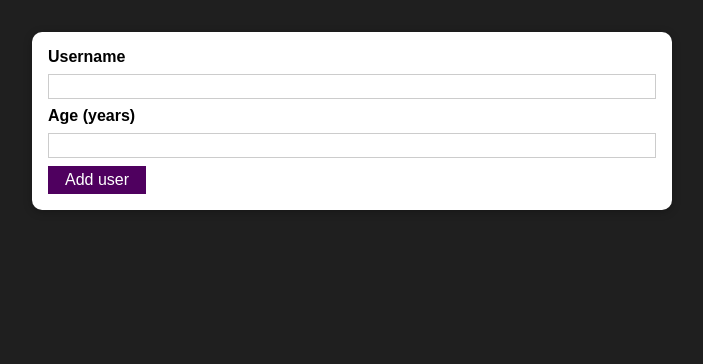
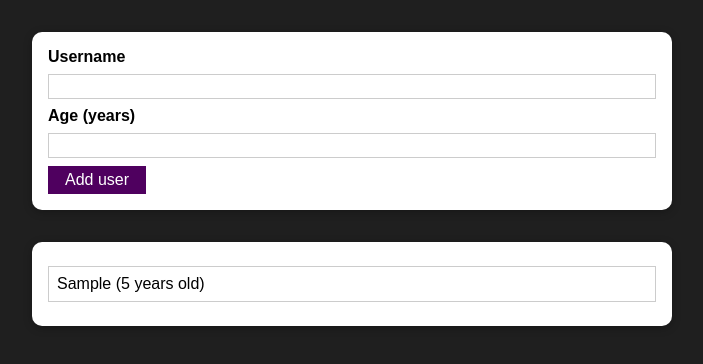
Before and after one commit to Razieh-Abedi/add-user-app, a React (Create React App) app: page / in a window 1280 px wide. Both pictures are taken after typing "Sample", "5" into the empty fields and a click on the button "Add user". Shown: the top 364 px of the page, without its empty margins (288-991 px from the left). Built offline with nearby package versions, Linux system fonts and the light colour scheme.

Commit message:
added users list to the UI

```diff
--- a/src/App.js
+++ b/src/App.js
@@ -1,10 +1,23 @@
-import React from "react";
+import React, { useState } from "react";
 import AddUser from "./components/users/AddUser";
+import UsersList from "./components/users/UsersList";
 
 function App() {
+  const [usersList, setUsersList] = useState([]);
+
+  const addUserHandler = (uName, uAge) => {
+    setUsersList((prevUsersList) => {
+      return [
+        ...prevUsersList,
+        { name: uName, age: uAge, id: Math.random().toString() },
+      ];
+    });
+  };
+
   return (
     <div>
-      <AddUser />
+      <AddUser onAddUser={addUserHandler} />
+      <UsersList users={usersList} />
     </div>
   );
 }
--- a/src/components/users/AddUser.js
+++ b/src/components/users/AddUser.js
@@ -3,7 +3,7 @@
 import classes from "./AddUser.module.css";
 import Button from "../UI/Button";
 
-const AddUser = () => {
+const AddUser = (props) => {
   const [enteredUsername, setEnteredUsername] = useState("");
   const [enteredAge, setEnteredAge] = useState("");
 
@@ -18,7 +18,7 @@
       console.log("negative age");
       return;
     }
-    console.log(enteredAge, enteredUsername);
+    props.onAddUser( enteredUsername, enteredAge);
     setEnteredAge("");
     setEnteredUsername("");
   };
--- /dev/null
+++ b/src/components/users/UsersList.js
@@ -0,0 +1,20 @@
+import React from "react";
+import classes from "./UsersList.module.css";
+import Card from "../UI/Card";
+
+const UsersList = (props) => {
+  return (
+    <Card className={classes.users}>
+      <ul>
+        {props.users.map((user) => {
+          return (
+            <li key={user.id}>
+              {user.name} ({user.age} years old)
+            </li>
+          );
+        })}
+      </ul>
+    </Card>
+  );
+};
+export default UsersList;
--- /dev/null
+++ b/src/components/users/UsersList.module.css
@@ -0,0 +1,16 @@
+.users {
+    margin: 2rem auto;
+    width: 90%;
+    max-width: 40rem;
+  }
+
+  .users ul {
+    list-style: none;
+    padding: 1rem;
+  }
+
+  .users li {
+    border: 1px solid #ccc;
+    margin: 0.5rem 0;
+    padding: 0.5rem;
+  }
```
